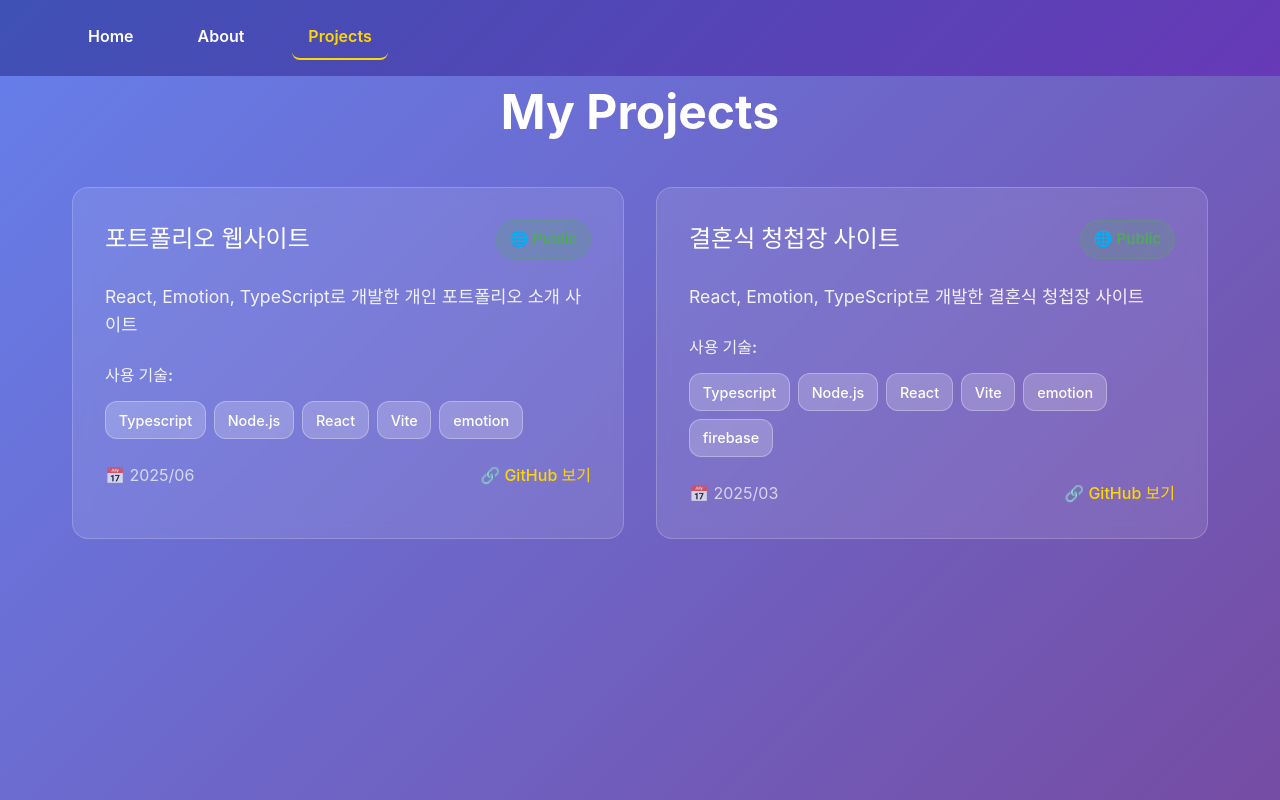
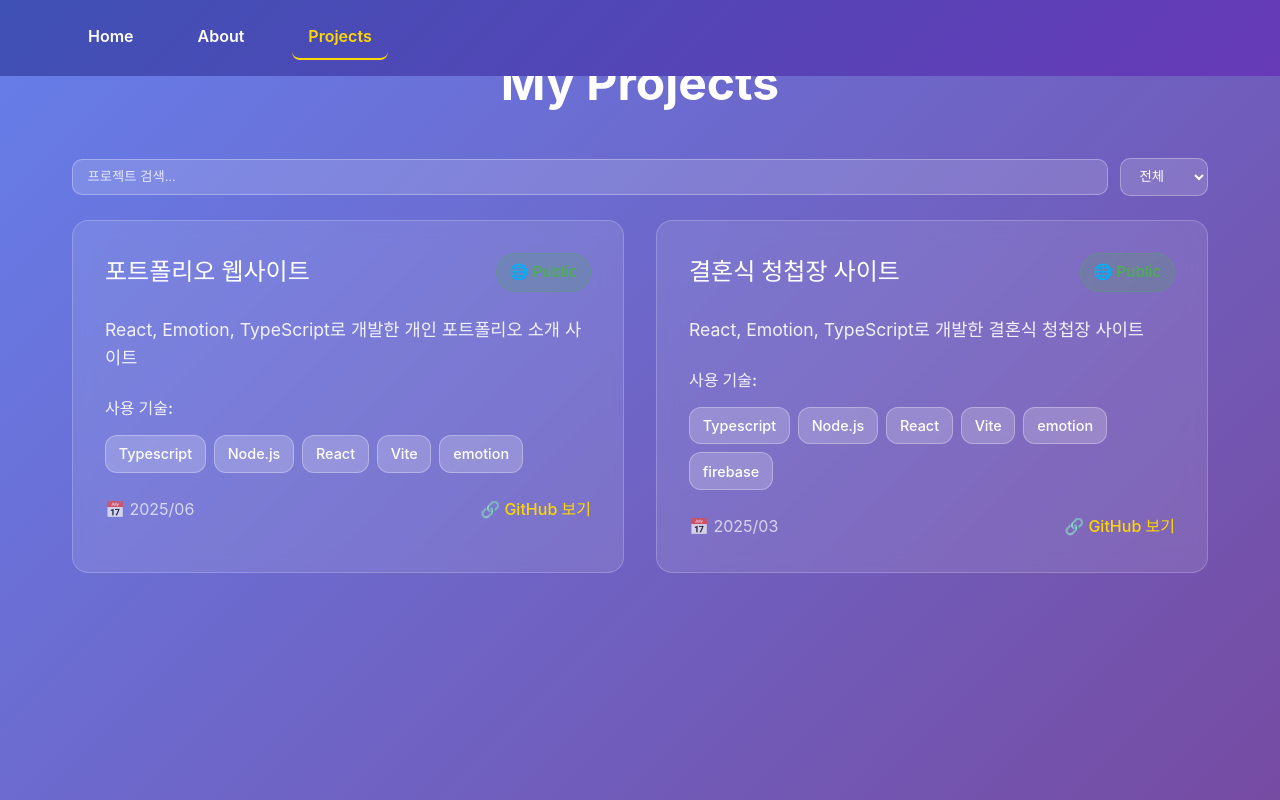
Before and after one commit to maroomir/portfolio, a React (Vite) app: page /projects in a window 1280 px wide. Built offline with nearby package versions, Linux system fonts and the light colour scheme.

Commit message:
fix: Improve features
- apply automatic scrolling when switch router
- add 404-not found pages
- add common footer below
- add project search filters

```diff
--- a/index.html
+++ b/index.html
@@ -1,10 +1,11 @@
 <!doctype html>
-<html lang="en">
+<html lang="ko">
   <head>
     <meta charset="UTF-8" />
     <link rel="icon" type="image/svg+xml" href="/vite.svg" />
     <meta name="viewport" content="width=device-width, initial-scale=1.0" />
-    <title>Maroomir Yoon</title>
+    <meta name="description" content="윤철중의 포트폴리오 - 영상처리/로봇/AI 개발 프로젝트와 경력 소개" />
+    <title>윤철중 포트폴리오</title>
   </head>
   <body>
     <div id="root"></div>
--- a/src/App.tsx
+++ b/src/App.tsx
@@ -3,6 +3,7 @@ import { GlobalStyles } from 'styles/globalStyles'
 import Navbar from '@/components/Navbar'
 import AppRoutes from './routes/AppRoutes';
 import ScrollToTop from '@/components/ScrollToTop';
+import Footer from '@/components/Footer';
 
 function App() {
   console.log('App Rendering...')
@@ -13,6 +14,7 @@ function App() {
       <ScrollToTop />
       <Navbar />
       <AppRoutes />
+      <Footer />
     </BrowserRouter>
   );
 }
--- /dev/null
+++ b/src/components/Footer.tsx
@@ -0,0 +1,60 @@
+import styled from "@emotion/styled";
+import data from "@/data/data.json";
+
+export default function Footer() {
+  const year = new Date().getFullYear();
+  const owner = data.home?.name ?? "Owner";
+
+  return (
+    <Wrapper role="contentinfo">
+      <Inner>
+        <Left>
+          © {year} {owner}
+        </Left>
+        <Right>
+          <Link href="https://github.com/maroomir" target="_blank" rel="noopener noreferrer" aria-label="GitHub 프로필로 이동">
+            GitHub
+          </Link>
+        </Right>
+      </Inner>
+    </Wrapper>
+  );
+}
+
+const Wrapper = styled.footer`
+  width: 100%;
+  background: rgba(0, 0, 0, 0.25);
+  backdrop-filter: blur(8px);
+  color: white;
+`;
+
+const Inner = styled.div`
+  max-width: 1200px;
+  padding: 1rem 2rem;
+  margin: 0 auto;
+  display: flex;
+  align-items: center;
+  justify-content: space-between;
+`;
+
+const Left = styled.div`
+  font-size: 0.95rem;
+  opacity: 0.9;
+`;
+
+const Right = styled.nav`
+  display: flex;
+  gap: 1rem;
+`;
+
+const Link = styled.a`
+  color: #ffd700;
+  text-decoration: none;
+  font-weight: 600;
+  transition: all 0.2s ease;
+
+  &:hover {
+    color: white;
+    text-decoration: underline;
+  }
+`;
--- /dev/null
+++ b/src/components/Seo.tsx
@@ -0,0 +1,30 @@
+import { useEffect } from "react";
+
+type Props = {
+  title?: string;
+  description?: string;
+};
+
+export default function Seo({ title, description }: Props) {
+  useEffect(() => {
+    const prevTitle = document.title;
+    if (title) document.title = title;
+
+    let meta = document.querySelector('meta[name="description"]') as HTMLMetaElement | null;
+    if (!meta) {
+      meta = document.createElement('meta');
+      meta.name = 'description';
+      document.head.appendChild(meta);
+    }
+    const prevDescription = meta.content;
+    if (description) meta.content = description;
+
+    return () => {
+      // 페이지 전환 시 기본값으로 되돌리기
+      if (title) document.title = prevTitle;
+      if (description) meta!.content = prevDescription;
+    };
+  }, [title, description]);
+
+  return null;
+}
--- a/src/pages/About.tsx
+++ b/src/pages/About.tsx
@@ -1,10 +1,12 @@
 import styled from "@emotion/styled";
 import data from "@/data/data.json"
+import Seo from "@/components/Seo";
 
 export default function About() {
   const { about } = data
   return (
     <Container>
+      <Seo title={`소개 | ${data.home?.name} 포트폴리오`} description="보유 기술과 경력을 소개합니다." />
       <Content>
         <Title>About Me</Title>
         <Section>
--- a/src/pages/Home.tsx
+++ b/src/pages/Home.tsx
@@ -3,6 +3,7 @@ import styled from "@emotion/styled";
 import { useNavigate } from "react-router-dom";
 import Button from "@/components/Button";
 import data from "@/data/data.json";
+import Seo from "@/components/Seo";
 
 function Home() {
   const { home } = data;
@@ -10,6 +11,7 @@ function Home() {
 
   return (
     <Container>
+      <Seo title={`홈 | ${home.name} 포트폴리오`} description={home.bio} />
       <Inner>
         <h1>{home.name}</h1>
         <h2>{home.bio}</h2>
--- a/src/pages/NotFound.tsx
+++ b/src/pages/NotFound.tsx
@@ -1,9 +1,11 @@
 import styled from "@emotion/styled";
 import { Link } from "react-router-dom";
+import Seo from "@/components/Seo";
 
 export default function NotFound() {
   return (
     <Container>
+      <Seo title="페이지를 찾을 수 없음 | 404" description="요청하신 페이지가 존재하지 않거나 이동되었을 수 있습니다." />
       <Content>
         <Title>404 - 페이지를 찾을 수 없어요</Title>
         <Description>
--- a/src/pages/Projects.tsx
+++ b/src/pages/Projects.tsx
@@ -1,15 +1,48 @@
 import styled from "@emotion/styled";
+import { useMemo, useState } from "react";
+import Seo from "@/components/Seo";
 import data from "@/data/data.json";
 
 function Projects() {
   const { projects } = data;
 
+  const [query, setQuery] = useState('');
+  const [status, setStatus] = useState<'all' | 'public' | 'private'>('all');
+
+  const filtered = useMemo(() => {
+    const q = query.trim().toLowerCase();
+    return projects.filter((p) => {
+      const statusOk = status === 'all' || p.release.status === status;
+      const text = (p.title + ' ' + p.description).toLowerCase();
+      const textOk = q === '' || text.includes(q);
+      return statusOk && textOk;
+    });
+  }, [projects, query, status]);
+
   return (
     <Container>
+      <Seo title={`프로젝트 | ${data.home?.name} 포트폴리오`} description="프로젝트 목록을 검색하고 필터링할 수 있습니다." />
       <Content>
         <Title>My Projects</Title>
+        <Controls>
+          <SearchInput
+            value={query}
+            onChange={(e) => setQuery(e.target.value)}
+            placeholder="프로젝트 검색..."
+            aria-label="프로젝트 검색"
+          />
+          <Select
+            value={status}
+            onChange={(e) => setStatus(e.target.value as 'all' | 'public' | 'private')}
+            aria-label="공개 여부 필터"
+          >
+            <option value="all">전체</option>
+            <option value="public">공개</option>
+            <option value="private">비공개</option>
+          </Select>
+        </Controls>
         <ProjectGrid>
-          {projects.map((project, index) => (
+          {filtered.map((project, index) => (
             <Card key={index}>
               <ProjectHeader>
                 <h3>{project.title}</h3>
@@ -66,6 +99,39 @@ const Title = styled.h1`
   margin-bottom: clamp(1.5rem, 4vw, 3rem);
   color: white;
   font-weight: 700;
+`;
+
+const Controls = styled.div`
+  display: flex;
+  gap: 0.75rem;
+  align-items: center;
+  margin-bottom: clamp(1rem, 3vw, 1.5rem);
+  flex-wrap: wrap;
+`;
+
+const SearchInput = styled.input`
+  flex: 1 1 280px;
+  min-width: 220px;
+  padding: 0.6rem 0.9rem;
+  border-radius: 10px;
+  border: 1px solid rgba(255, 255, 255, 0.3);
+  background: rgba(255, 255, 255, 0.15);
+  color: white;
+  outline: none;
+
+  ::placeholder {
+    color: rgba(255, 255, 255, 0.8);
+  }
+`;
+
+const Select = styled.select`
+  flex: 0 0 auto;
+  padding: 0.6rem 0.9rem;
+  border-radius: 10px;
+  border: 1px solid rgba(255, 255, 255, 0.3);
+  background: rgba(255, 255, 255, 0.15);
+  color: white;
+  outline: none;
 `;
 
 const ProjectGrid = styled.div`
```
